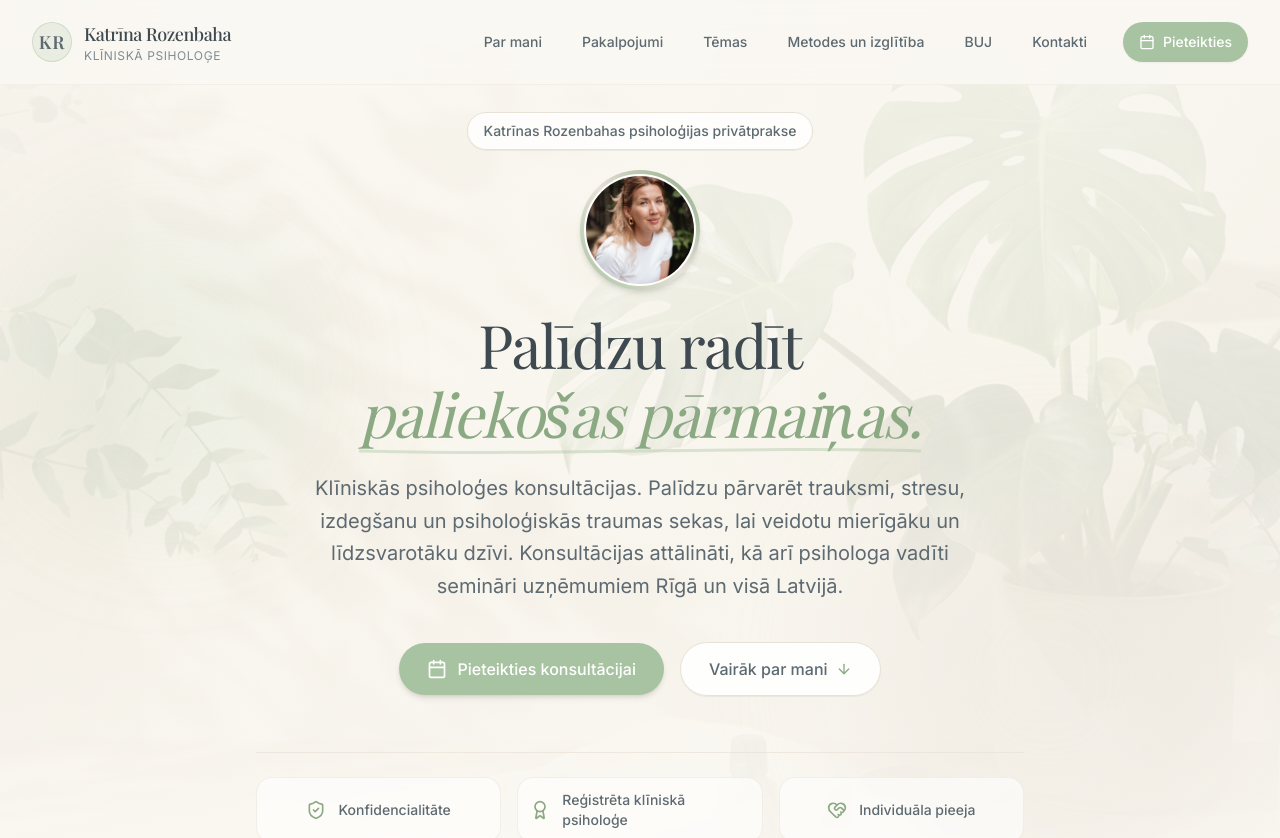
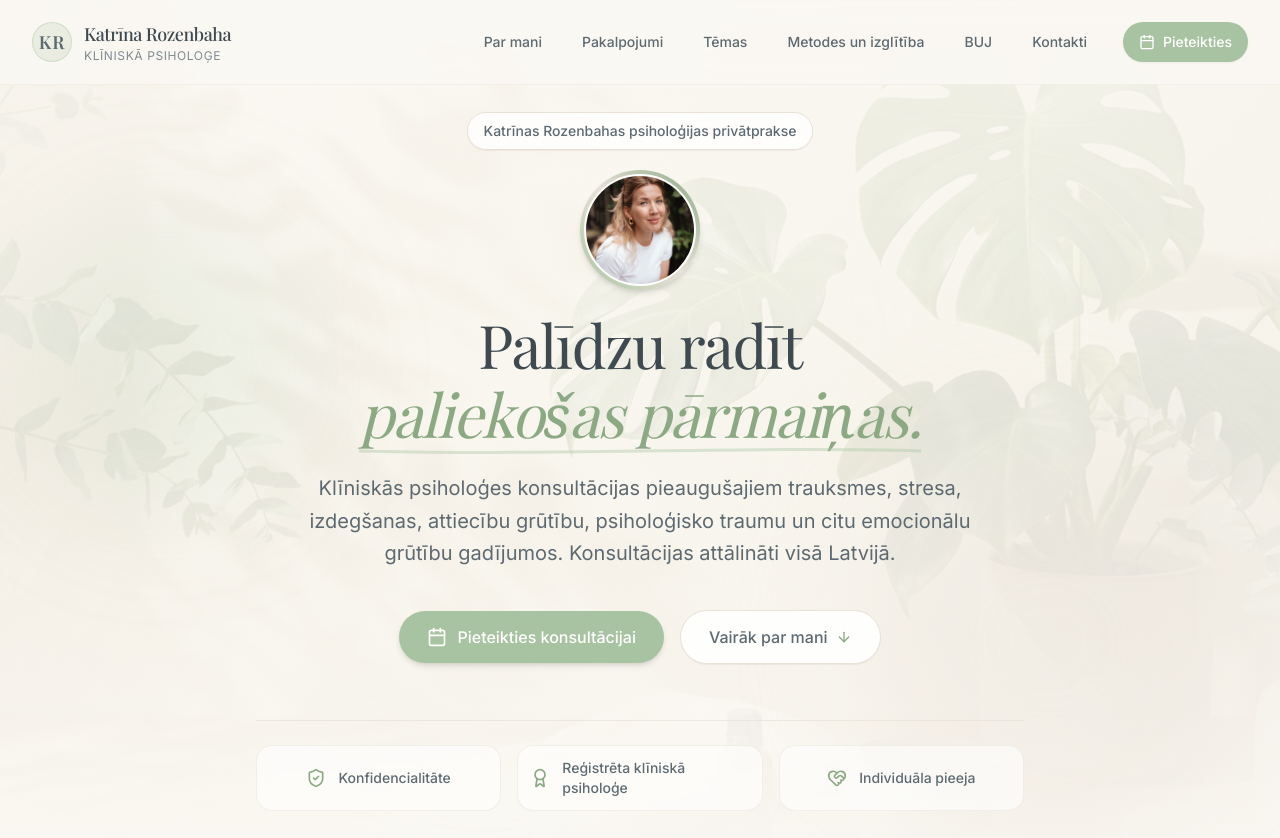
Before and after one commit to katrinaroa11y/mana-lapa2, a React (Vite) app: page / in a window 1280 px wide. Shown: the top 838 px of the page. Built offline with nearby package versions, Linux system fonts and the light colour scheme; a web font is replaced by a local one.

Commit message:
Update HeroSection.tsx

```diff
--- a/src/components/HeroSection.tsx
+++ b/src/components/HeroSection.tsx
@@ -146,7 +146,7 @@ export const HeroSection: React.FC<HeroSectionProps> = ({ onOpenBooking }) => {
           transition={{ duration: 0.7, delay: 0.2 }}
           className="text-base sm:text-lg lg:text-xl text-[#5E6A71] font-normal max-w-2xl mx-auto leading-relaxed mb-10"
         >
-         Klīniskās psiholoģes konsultācijas. Palīdzu pārvarēt trauksmi, stresu, izdegšanu un psiholoģiskās traumas sekas, lai veidotu mierīgāku un līdzsvarotāku dzīvi. Konsultācijas attālināti, kā arī psihologa vadīti semināri uzņēmumiem Rīgā un visā Latvijā.
+         Klīniskās psiholoģes konsultācijas pieaugušajiem trauksmes, stresa, izdegšanas, attiecību grūtību, psiholoģisko traumu un citu emocionālu grūtību gadījumos. Konsultācijas attālināti visā Latvijā.
         </motion.p>
 
         {/* Action Buttons */}
```
